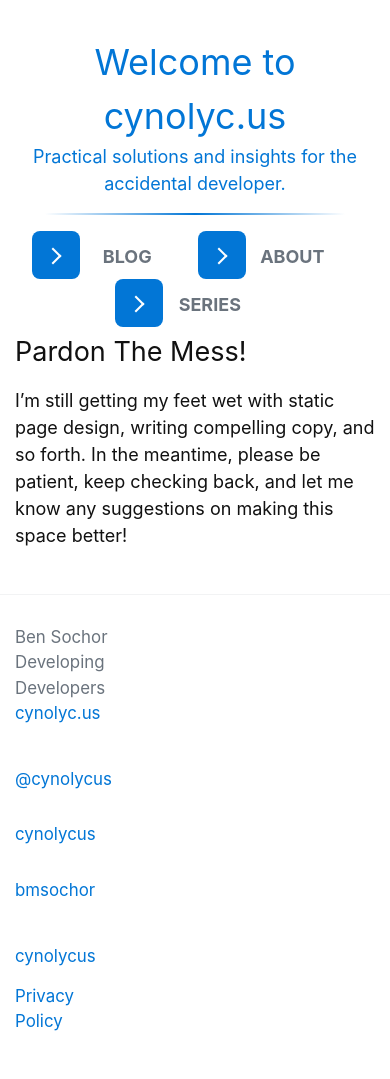
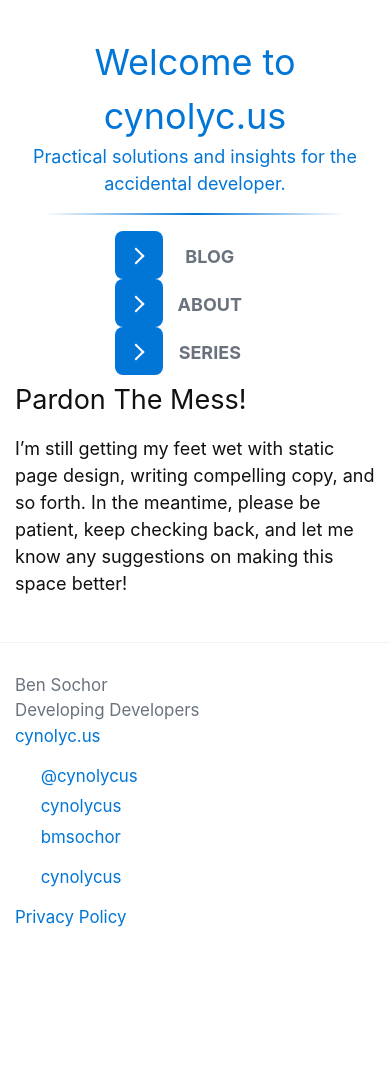
Before and after one commit to cynolycus/cynolycus.github.io, a Jekyll site: the page built from index.md, in a window 390 px wide. Built offline with Jekyll 4.4.1, drawn with Linux system fonts in a browser that asks for light colours; comment, search, counter and statistics services are not loaded; after the commit the page ends 976 px from its top, so only the background shows below that.

Commit message:
Trying something new with index nav buttons, proper media queries.

```diff
--- a/_includes/button/roller.html
+++ b/_includes/button/roller.html
@@ -1,4 +1,4 @@
-<div style="display:inline">
+<span class="c-splash__item">
   <a href="{{ site.url }}/{{ include.link }}" >
     <button class="o-btn o-btn--roller">
       <div>
@@ -7,4 +7,4 @@
       <p>{{include.text}}</p>
     </button>
   </a>
-</div>
+</span>
--- a/_layouts/index.html
+++ b/_layouts/index.html
@@ -17,10 +17,10 @@
             <h1 class="page-heading">Welcome to {{ site.title }}</h1>
             <p>{{ site.description }}</p>
             <hr class="o-post__hr"/>
-            <div>
-            {% include button/roller.html text="Blog" link="blog" %}
-            {% include button/roller.html text="About" link="about" %}
-            {% include button/roller.html text="Series" link="series" %}
+            <div class="c-splash">
+              {% include button/roller.html text="Blog" link="blog" %}
+              {% include button/roller.html text="About" link="about" %}
+              {% include button/roller.html text="Series" link="series" %}
             </div>
           </div>
           {{ content }}
--- a/_scss/custom/_base.scss
+++ b/_scss/custom/_base.scss
@@ -7,6 +7,7 @@
  "objects/avatar",
  "components/tags",
  "components/social",
+ "components/splash",
  "breadcrumb";
 
 
@@ -83,3 +84,26 @@
   width: -webkit-calc(20% - (#{$spacing-unit} / 2));
   width:         calc(20% - (#{$spacing-unit} / 2));
 }
+@include media-query($on-laptop) {
+  .footer-col-2,
+  .footer-col-3 {
+    width: -webkit-calc(50% - (#{$spacing-unit} / 2));
+    width:         calc(50% - (#{$spacing-unit} / 2));
+  }
+
+  .footer-col-1, .footer-col-4 {
+    width: -webkit-calc(100% - (#{$spacing-unit} / 2));
+    width:         calc(100% - (#{$spacing-unit} / 2));
+  }
+}
+
+@include media-query($on-palm) {
+  .footer-col {
+    float: none;
+    width: -webkit-calc(100% - (#{$spacing-unit} / 2));
+    width:         calc(100% - (#{$spacing-unit} / 2));
+  }
+  .c-splash__item {
+    display:block;
+  }
+}
--- /dev/null
+++ b/_scss/custom/components/_splash.scss
@@ -0,0 +1,5 @@
+.c-splash {
+  &__item {
+
+  }
+}
```
